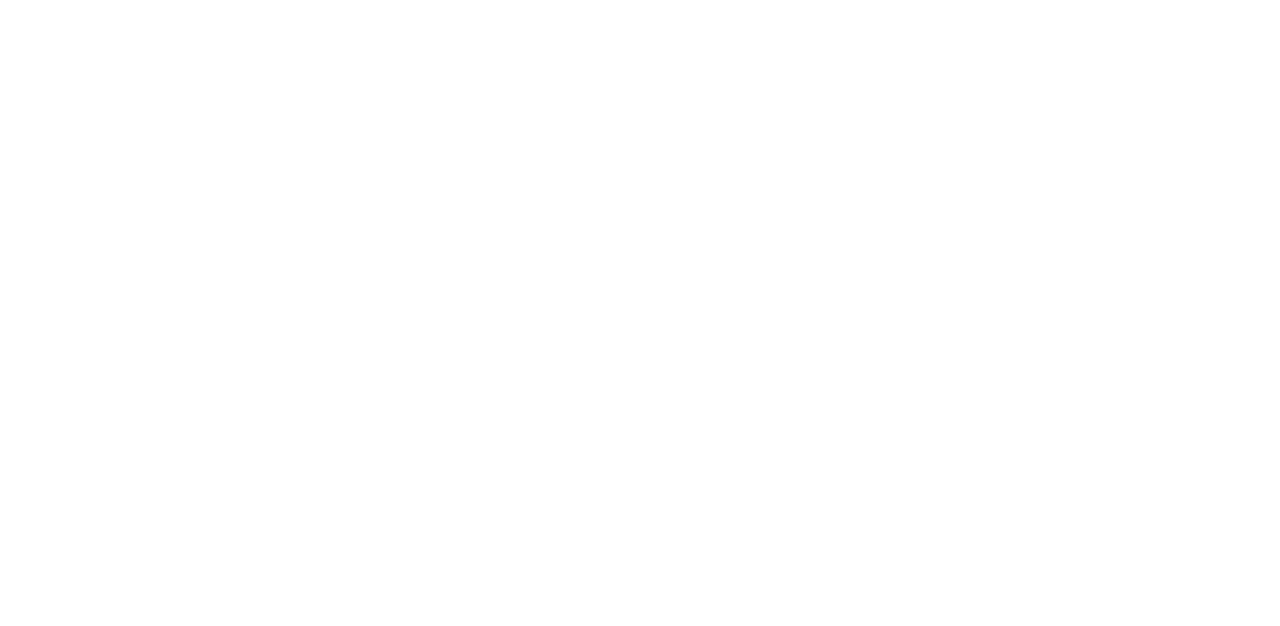
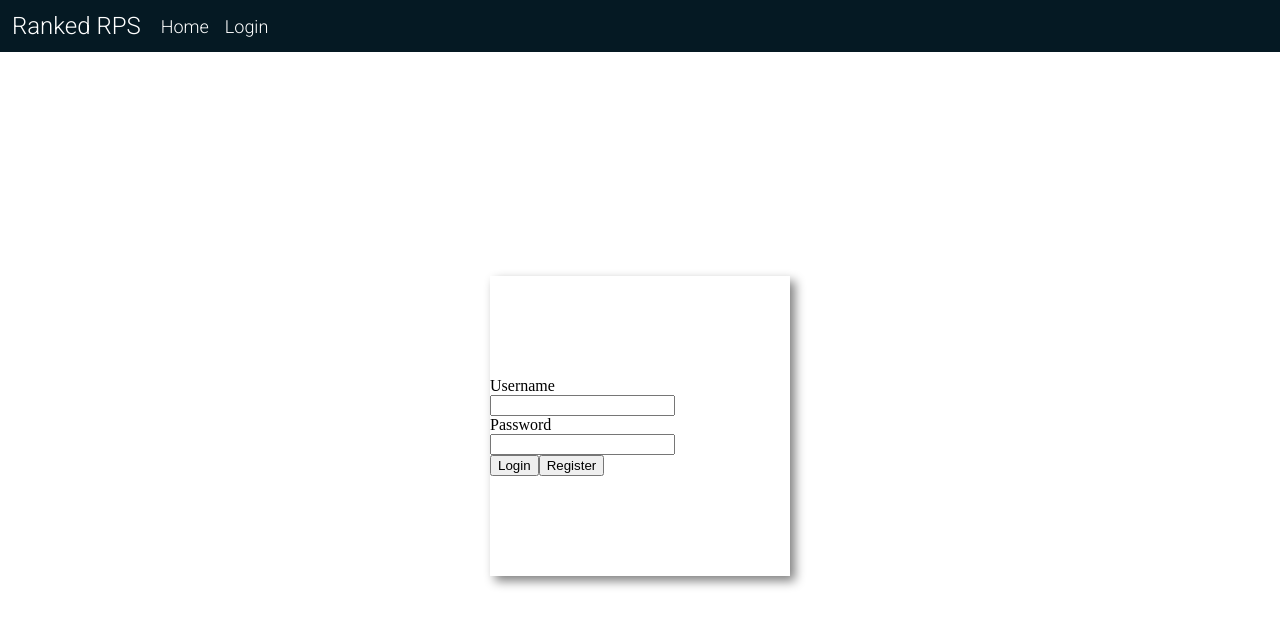
Before and after one commit to peelstnac/Ranked-RPS, a React app in the folder client/: page /login in a window 1280 px wide. Built offline with nearby package versions, Linux system fonts and the light colour scheme.

Commit message:
feat: login, register, logout all implemented

```diff
--- a/client/src/components/App.js
+++ b/client/src/components/App.js
@@ -6,18 +6,21 @@ import {
 import './App.css';
 import Navigation from './Navigation/Navigation';
 import Home from './Home/Home';
+import Authentication from './Authentication/Authentication';
 
 const App = () => {
     return (
-        <Switch>
-            <Route exact path="/">
-                <div className="app-container">
-                    <Navigation />
+        <div className="app-container">
+            <Navigation />
+            <Switch>
+                <Route exact path="/">
                     <Home />
-                </div>
-            </Route>
-        </Switch>
-
+                </Route>
+                <Route exact path="/login">
+                    <Authentication />
+                </Route>
+            </Switch>
+        </div>
     );
 };
 
--- /dev/null
+++ b/client/src/components/Authentication/Authentication.css
@@ -0,0 +1,17 @@
+.authentication-container {
+  justify-self: flex-end;
+  display: flex;
+  justify-content: center;
+  align-items: center;
+  width: 100%;
+  height: 100%;
+}
+
+.authentication-card {
+  display: inline-flex;
+  flex-direction: column;
+  justify-content: center;
+  min-width: 300px;
+  min-height: 300px;
+  box-shadow: 5px 5px 10px grey;
+}
--- /dev/null
+++ b/client/src/components/Authentication/Authentication.js
@@ -0,0 +1,37 @@
+import React, { useState } from 'react';
+import useAuthStatus from '../../hooks/useAuthStatus';
+import { Redirect } from 'react-router-dom';
+import './Authentication.css';
+import Spinner from '../Spinner/Spinner';
+import AuthenticationForm from './AuthenticationForm';
+
+const Authentication = () => {
+    // Check if user is already logged in
+    let status = useAuthStatus();
+
+    let content;
+    switch (status) {
+        case null:
+            content = <Spinner />;
+            break;
+        case false:
+            // Not logged in
+            content = <AuthenticationForm />;
+            break;
+        case true:
+            content = <Redirect to="/"></Redirect>;
+            break;
+        default:
+            alert('Error. Check console.');
+            console.error('Default case triggered.');
+    }
+    return (
+        <div className="authentication-container">
+            <div className="authentication-card">
+                {content}
+            </div>
+        </div>
+    );
+};
+
+export default Authentication;
--- /dev/null
+++ b/client/src/components/Authentication/AuthenticationForm.js
@@ -0,0 +1,118 @@
+import React, { useState } from 'react';
+
+const AuthenticationForm = (props) => {
+    let [username, setUsername] = useState('');
+    let [password, setPassword] = useState('');
+
+    const handleLogin = (e) => {
+        e.preventDefault();
+        fetch('/auth/login', {
+            method: 'POST',
+            headers: {
+                'Content-Type': 'application/json'
+            },
+            body: JSON.stringify({
+                credentials: {
+                    username: username,
+                    password: password
+                }
+            })
+        }).then((res) => {
+            let status = res.status;
+            switch (status) {
+                case 200:
+                    // Login success
+                    res.json().then((data) => {
+                        localStorage.setItem('Ranked RPS Token', data['token']);
+                        window.location.href = '/';
+                        setPassword('');
+                    });
+                    break;
+                case 400:
+                    alert('Incorrect username or password.');
+                    setPassword('');
+                    break;
+                case 500:
+                    alert('Server error.');
+                    setPassword('');
+                    break;
+                default:
+                    alert('Login failed.');
+                    console.error('Default case triggered. Status code ' + status.toString());
+            }
+        })
+    };
+
+    const handleRegister = (e) => {
+        e.preventDefault();
+        fetch('/auth/register', {
+            method: 'POST',
+            headers: {
+                'Content-Type': 'application/json'
+            },
+            body: JSON.stringify({
+                credentials: {
+                    username: username,
+                    password: password
+                }
+            })
+        }).then((res) => {
+            let status = res.status;
+            switch (status) {
+                case 200:
+                    // Register success
+                    setUsername('');
+                    setPassword('');
+                    alert('Register successful.')
+                    break;
+                case 400:
+                    alert('Incorrect username/password format or duplicate username.');
+                    setUsername('');
+                    setPassword('');
+                    break;
+                case 500:
+                    alert('Server error.');
+                    setPassword('');
+                    break;
+                default:
+                    alert('Register failed.');
+                    console.error('Default case triggered. Status code ' + status.toString());
+            }
+        });
+    };
+
+    return (
+        <form className="authentication-form">
+            <label htmlFor="username">Username</label><br />
+            <input
+                onChange={(e) => {
+                    setUsername(e.target.value);
+                }}
+                value={username}
+                type="text"
+                name="username">
+            </input><br />
+            <label htmlFor="password">Password</label><br />
+            <input
+                onChange={(e) => {
+                    setPassword(e.target.value);
+                }}
+                value={password}
+                type="password"
+                name="password">
+            </input>
+            <div className="authentication-form-button-container">
+                <button
+                    className="authentication-form-button"
+                    onClick={handleLogin}
+                >Login</button>
+                <button
+                    className="authentication-form-button"
+                    onClick={handleRegister}
+                >Register</button>
+            </div>
+        </form>
+    );
+};
+
+export default AuthenticationForm;
--- /dev/null
+++ b/client/src/components/Home/Home.css
@@ -0,0 +1,5 @@
+.home-container {
+  width: 100%;
+  height: 100%;
+  background-color: var(--blue-1);
+}
--- a/client/src/components/Home/Home.js
+++ b/client/src/components/Home/Home.js
@@ -1,4 +1,5 @@
 import React from 'react';
+import './Home.css';
 
 const Home = () => {
     return (
--- a/client/src/components/Navigation/Navigation.css
+++ b/client/src/components/Navigation/Navigation.css
@@ -6,14 +6,14 @@
   color: white;
 }
 
-.navigation-items {
+.navigation-item {
   display: flex;
   box-sizing: border-box;
   align-items: center;
   padding: 0.5em;
 }
 
-.navigation-items a {
+.navigation-item a {
   color: white;
   font-family: "Roboto", monospace;
   font-size: 18px;
--- a/client/src/components/Navigation/Navigation.js
+++ b/client/src/components/Navigation/Navigation.js
@@ -1,8 +1,38 @@
 import React from 'react';
+import useAuthStatus from '../../hooks/useAuthStatus';
 import './Navigation.css';
 import { Link } from 'react-router-dom';
 
 const Navigation = () => {
+    let status = useAuthStatus();
+    let authButton;
+    switch (status) {
+        case null:
+            break;
+        case false:
+            // Not logged in
+            authButton = (
+                <nav className="navigation-item">
+                    <Link to="/login">Login</Link>
+                </nav>
+            );
+            break;
+        case true:
+            authButton = (
+                <nav className="navigation-item">
+                    <a href="/" onClick={() => {
+                        localStorage.setItem('Ranked RPS Token', null);
+                    }}>
+                        Logout
+                    </a>
+                </nav>
+            );
+            break;
+        default:
+            alert('Error. Check console.');
+            console.error('Default case triggered.');
+    }
+
     return (
         <div className="navigation-container">
             <div className="navigation-title">
@@ -10,9 +40,10 @@ const Navigation = () => {
                     Ranked RPS
                 </span>
             </div>
-            <nav className="navigation-items">
+            <nav className="navigation-item">
                 <Link to="/">Home</Link>
             </nav>
+            {authButton}
         </div>
     );
 };
--- /dev/null
+++ b/client/src/components/Spinner/Spinner.css
@@ -0,0 +1,59 @@
+.loader,
+.loader:before,
+.loader:after {
+  background: var(--blue-3);
+  -webkit-animation: load1 1s infinite ease-in-out;
+  animation: load1 1s infinite ease-in-out;
+  width: 1em;
+  height: 4em;
+}
+.loader {
+  color: var(--blue-3);
+  text-indent: -9999em;
+  margin: 88px auto;
+  position: relative;
+  font-size: 11px;
+  -webkit-transform: translateZ(0);
+  -ms-transform: translateZ(0);
+  transform: translateZ(0);
+  -webkit-animation-delay: -0.16s;
+  animation-delay: -0.16s;
+}
+.loader:before,
+.loader:after {
+  position: absolute;
+  top: 0;
+  content: "";
+}
+.loader:before {
+  left: -1.5em;
+  -webkit-animation-delay: -0.32s;
+  animation-delay: -0.32s;
+}
+.loader:after {
+  left: 1.5em;
+}
+@-webkit-keyframes load1 {
+  0%,
+  80%,
+  100% {
+    box-shadow: 0 0;
+    height: 4em;
+  }
+  40% {
+    box-shadow: 0 -2em;
+    height: 5em;
+  }
+}
+@keyframes load1 {
+  0%,
+  80%,
+  100% {
+    box-shadow: 0 0;
+    height: 4em;
+  }
+  40% {
+    box-shadow: 0 -2em;
+    height: 5em;
+  }
+}
--- /dev/null
+++ b/client/src/components/Spinner/Spinner.js
@@ -0,0 +1,8 @@
+import React from 'react';
+import './Spinner.css';
+
+const Spinner = () => {
+    return <div className="loader">Loading...</div>;
+};
+
+export default Spinner;
--- /dev/null
+++ b/client/src/hooks/useAuthStatus.js
@@ -0,0 +1,31 @@
+import {
+    useState,
+    useEffect
+} from 'react';
+
+const useAuthStatus = () => {
+    let [status, setStatus] = useState(null);
+    useEffect(() => {
+        let token = localStorage.getItem('Ranked RPS Token');
+        if (!token) {
+            setStatus(false);
+        } else {
+            fetch('/auth/status', {
+                headers: {
+                    'Authorization': 'Bearer ' + token
+                }
+            })
+                .then((res) => res.json())
+                .then((data) => {
+                    setStatus(data['status']);
+                })
+                .catch((err) => {
+                    console.error(err);
+                    setStatus(false);
+                });
+        }
+    }, [status]);
+    return status;
+};
+
+export default useAuthStatus;
```
Also changed, not shown: client/src/components/Home/HomeBattleButton.js (added), 1 other file.
